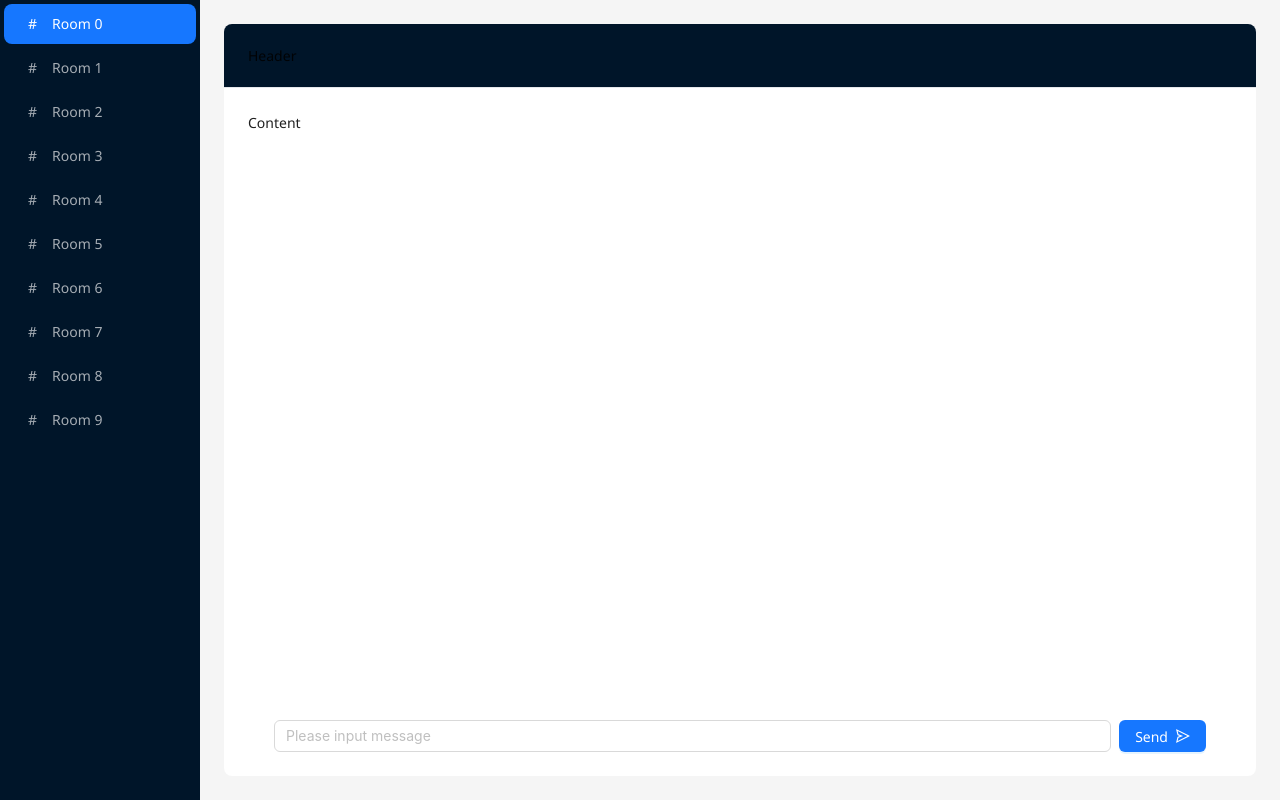
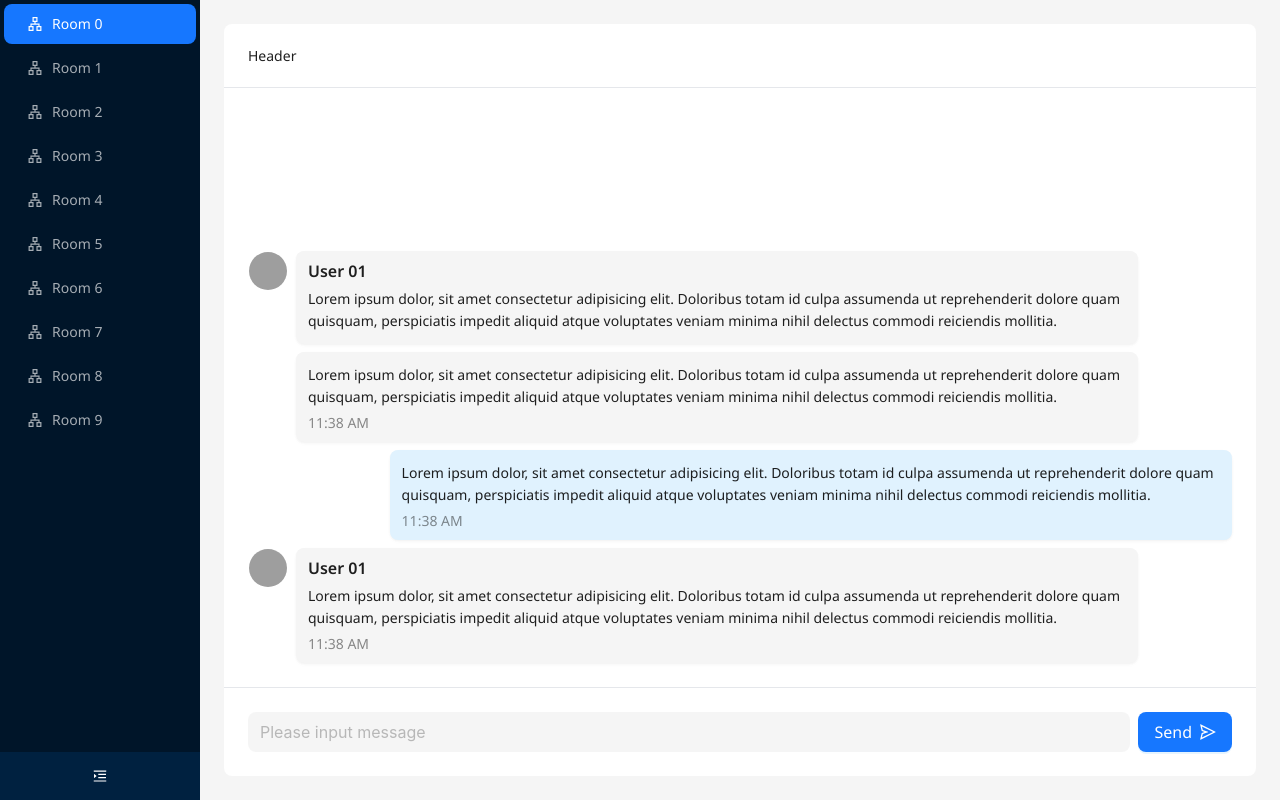
Before and after one commit to hoangng26/realtime-chat-app, a React (Vite) app in the folder frontend/: page / in a window 1280 px wide. Built offline with nearby package versions, Linux system fonts and the light colour scheme; grey boxes are pictures that could not be loaded.

Commit message:
feat: build ui for rendering message and improve layout
- build ui for rendering message
- add config to make TailwindCSS important
- change config in ConfigProvider

```diff
--- a/frontend/src/App.tsx
+++ b/frontend/src/App.tsx
@@ -1,14 +1,17 @@
-import { ConfigProvider, ThemeConfig } from 'antd';
+import { ConfigProvider, ConfigProviderProps } from 'antd';
 import { RouterProvider } from 'react-router-dom';
 import routes from './routes';
 
 function App() {
-  const themeConfig: ThemeConfig = {
-    algorithm: [],
+  const configProviderProps: ConfigProviderProps = {
+    theme: {
+      algorithm: [],
+    },
+    componentSize: 'large',
   };
 
   return (
-    <ConfigProvider theme={themeConfig}>
+    <ConfigProvider {...configProviderProps}>
       <RouterProvider router={routes} />
     </ConfigProvider>
   );
--- /dev/null
+++ b/frontend/src/components/MessageComponent.tsx
@@ -0,0 +1,43 @@
+import { Avatar, Card, Flex, Space } from 'antd';
+import Meta from 'antd/es/card/Meta';
+import React from 'react';
+
+interface MessageComponentProps {
+  user: string;
+  message: string;
+  time: string;
+  isShowInfo?: boolean;
+  isShowTime?: boolean;
+}
+
+const MessageComponent: React.FC<MessageComponentProps> = ({
+  user,
+  message,
+  time,
+  isShowInfo = true,
+  isShowTime = true,
+}) => {
+  const loginUser = user === 'Me';
+  const showInfo = !loginUser && isShowInfo;
+
+  return (
+    <Space className="items-start w-fit">
+      <Avatar style={{ opacity: showInfo ? 1 : 0 }} src="https://api.dicebear.com/7.x/miniavs/svg?seed=1" />
+      <Flex justify={loginUser ? 'flex-end' : 'flex-start'}>
+        <Card
+          size="small"
+          className={`max-w-[90%] w-fit ${loginUser ? 'bg-sky-100' : 'bg-neutral-100'}`}
+          bordered={false}
+        >
+          <Space direction="vertical">
+            {showInfo && <Meta title={user} />}
+            <div>{message}</div>
+            {isShowTime && <Meta description={time} />}
+          </Space>
+        </Card>
+      </Flex>
+    </Space>
+  );
+};
+
+export default MessageComponent;
--- a/frontend/src/pages/Home/index.tsx
+++ b/frontend/src/pages/Home/index.tsx
@@ -1,5 +1,6 @@
-import { SendOutlined } from '@ant-design/icons';
-import { Button, Flex, Input, Layout, Menu, theme } from 'antd';
+import MessageComponent from '@/components/MessageComponent';
+import { ApartmentOutlined, MenuUnfoldOutlined, SendOutlined } from '@ant-design/icons';
+import { Button, Flex, Input, Layout, Menu, Space, theme } from 'antd';
 import { Content, Footer, Header } from 'antd/es/layout/layout';
 import Sider from 'antd/es/layout/Sider';
 import React from 'react';
@@ -11,7 +12,7 @@ const HomePageComponent: React.FC = () => {
 
   return (
     <Layout className="h-screen" hasSider>
-      <Sider>
+      <Sider collapsible trigger={<MenuUnfoldOutlined />}>
         <Menu
           defaultSelectedKeys={['room-0']}
           mode="inline"
@@ -20,20 +21,59 @@ const HomePageComponent: React.FC = () => {
           items={Array.from(Array(10).keys()).map((item) => ({
             key: `room-${item}`,
             label: `Room ${item}`,
-            icon: <span>#</span>,
+            icon: <ApartmentOutlined />,
           }))}
         />
       </Sider>
       <Layout className="m-6 overflow-hidden" style={{ borderRadius: borderRadiusLG }}>
-        <Header className={`px-6 border-b bg-[${colorBgContainer}]`}>Header</Header>
+        <Header className={`px-6 border-b`} style={{ background: colorBgContainer }}>
+          Header
+        </Header>
         <Content>
-          <div style={{ background: colorBgContainer }} className="h-full p-6">
-            Content
-          </div>
+          <Space
+            direction="vertical"
+            size="small"
+            style={{ background: colorBgContainer }}
+            className="h-full w-full p-6 justify-end"
+          >
+            <MessageComponent
+              user="User 01"
+              message="Lorem ipsum dolor, sit amet consectetur adipisicing elit. Doloribus totam id culpa assumenda ut reprehenderit
+          dolore quam quisquam, perspiciatis impedit aliquid atque voluptates veniam minima nihil delectus commodi
+          reiciendis mollitia."
+              time="11:38 AM"
+              isShowTime={false}
+            />
+
+            <MessageComponent
+              user="User 01"
+              message="Lorem ipsum dolor, sit amet consectetur adipisicing elit. Doloribus totam id culpa assumenda ut reprehenderit
+          dolore quam quisquam, perspiciatis impedit aliquid atque voluptates veniam minima nihil delectus commodi
+          reiciendis mollitia."
+              time="11:38 AM"
+              isShowInfo={false}
+            />
+
+            <MessageComponent
+              user="Me"
+              message="Lorem ipsum dolor, sit amet consectetur adipisicing elit. Doloribus totam id culpa assumenda ut reprehenderit
+          dolore quam quisquam, perspiciatis impedit aliquid atque voluptates veniam minima nihil delectus commodi
+          reiciendis mollitia."
+              time="11:38 AM"
+            />
+
+            <MessageComponent
+              user="User 01"
+              message="Lorem ipsum dolor, sit amet consectetur adipisicing elit. Doloribus totam id culpa assumenda ut reprehenderit
+          dolore quam quisquam, perspiciatis impedit aliquid atque voluptates veniam minima nihil delectus commodi
+          reiciendis mollitia."
+              time="11:38 AM"
+            />
+          </Space>
         </Content>
-        <Footer style={{ background: colorBgContainer }}>
+        <Footer className={`px-6 border-t`} style={{ background: colorBgContainer }}>
           <Flex gap="small">
-            <Input placeholder="Please input message" allowClear />
+            <Input variant="filled" placeholder="Please input message" allowClear />
             <Button type="primary" icon={<SendOutlined />} iconPosition="end">
               Send
             </Button>
--- a/frontend/tailwind.config.js
+++ b/frontend/tailwind.config.js
@@ -1,8 +1,7 @@
 /** @type {import('tailwindcss').Config} */
 export default {
   content: ['./index.html', './src/**/*.{js,ts,jsx,tsx}'],
-  theme: {
-    extend: {},
-  },
+  theme: {},
   plugins: [],
+  important: '#root',
 };
```
